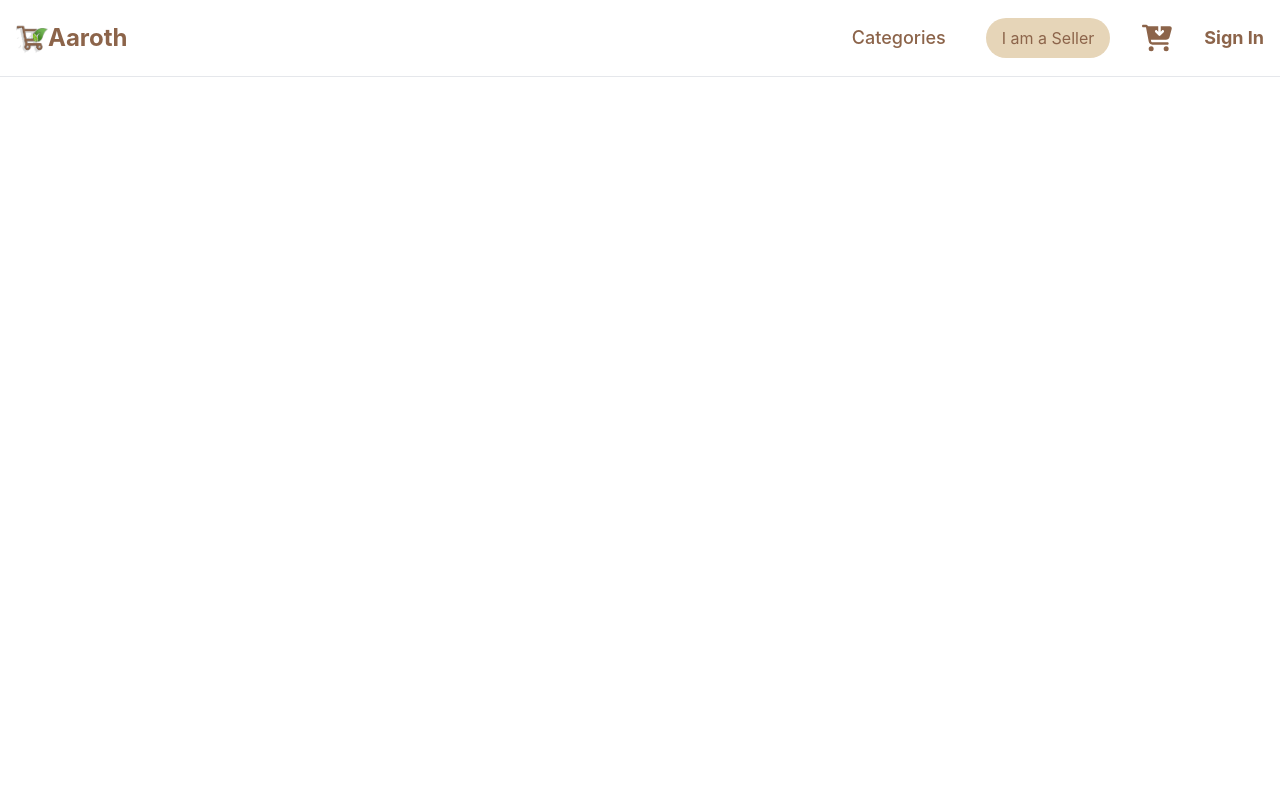
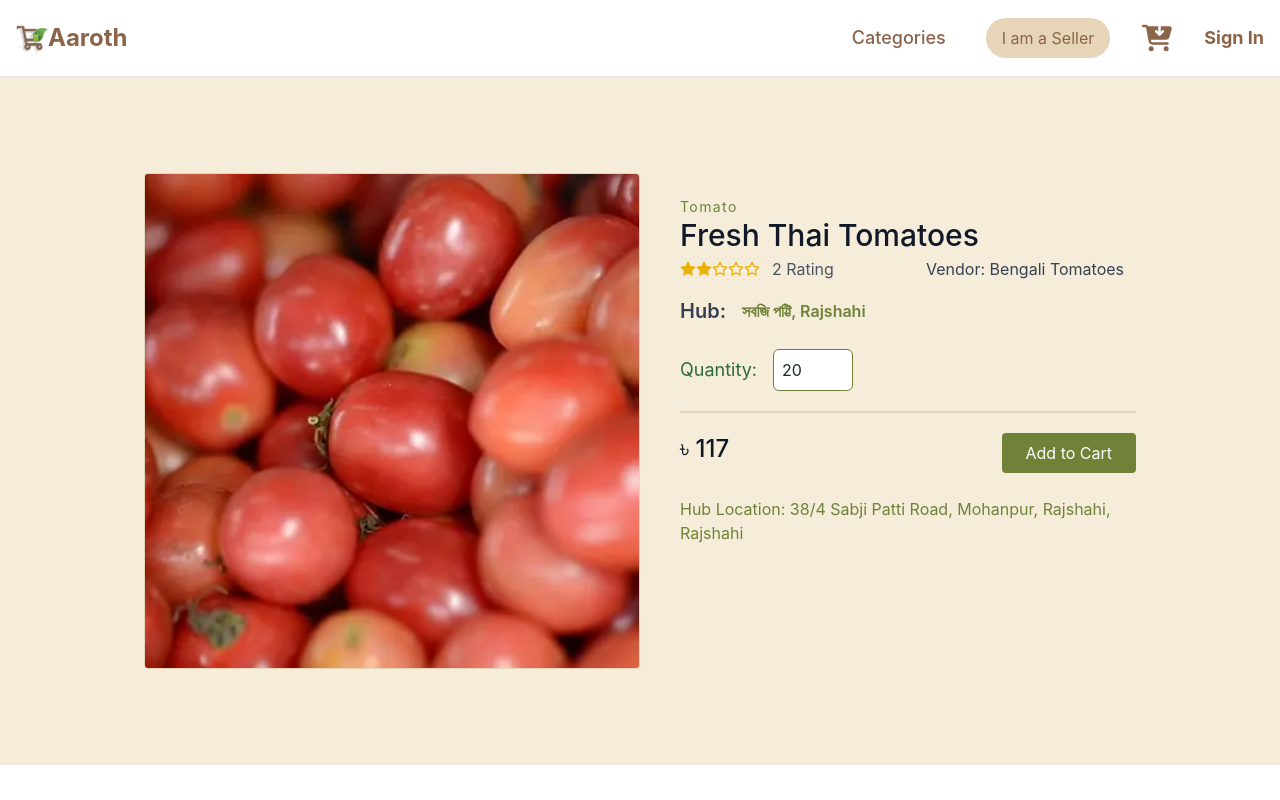
Before and after one commit to MdMirzaShihab/AarothBuyerFrontend, a React (Vite) app: page /products/1 in a window 1280 px wide. Built offline with nearby package versions, Linux system fonts and the light colour scheme.

Commit message:
Added product details page with necessary data

```diff
--- a/src/App.jsx
+++ b/src/App.jsx
@@ -4,6 +4,7 @@ import HomePage from "./pages/HomePage";
 import BuyerPage from "./pages/BuyerPage";
 import SellerPage from "./pages/SellerPage";
 import AllProducts from "./pages/AllProductsPage";
+import ProductDetails from "./pages/ProductDetails";
 
 function App() {
   return (
@@ -14,6 +15,7 @@ function App() {
         <Route path="/buyer" element={<BuyerPage />} />
         <Route path="/seller" element={<SellerPage />} />
         <Route path="/products" element={<AllProducts />} />
+        <Route path="/products/:productId" element={<ProductDetails />} />
       </Routes>
     </Router>
   );
--- a/src/cards/ProductCard.jsx
+++ b/src/cards/ProductCard.jsx
@@ -1,7 +1,11 @@
 import React from "react";
+import { Link } from "react-router-dom";
 
 const ProductCard = ({ product, catagory, hub }) => {
   return (
+    <Link
+      to={`/products/${product.id}`}
+      className="no-underline">
     <div className="border flex w-72 flex-col rounded-xl p-4 bg-white shadow-md">
       <img
         src={product.image}
@@ -17,8 +21,9 @@ const ProductCard = ({ product, catagory, hub }) => {
       <p className="text-sm">
         Available: {product.maxQuantity.toLocaleString()} kg
       </p>
-      {/* <p className="text-lg font-bold text-green-600">Price: ৳{product.price.toLocaleString('bn-BD')}/kg</p> */}
+      <p className="text-lg font-bold text-green-600">Price: ৳{product.price.toLocaleString('bn-BD')}/kg</p>
     </div>
+    </Link>
   );
 };
 
--- a/src/components/Navbar.jsx
+++ b/src/components/Navbar.jsx
@@ -30,7 +30,7 @@ const Navbar = () => {
             <div className="relative">
               <button
                 onClick={toggleDropdown}
-                className="text-lg font-medium text-earthy-brown hover:text-earthy-beige hover:bg-earthy-yellow rounded p-2 transition duration-300 ease-in-out">
+                className="text-lg font-medium text-earthy-brown hover:text-earthy-yellow hover:bg-transparent rounded p-2 transition duration-300 ease-in-out">
                 Categories
               </button>
               {isDropdownOpen && (
@@ -121,7 +121,7 @@ const Navbar = () => {
             {/* Seller Button */}
             <Link
               to="/seller"
-              className="px-4 py-2 bg-earthy-tan text-earthy-brown rounded-full hover:text-forest transition duration-300 ease-in-out">
+              className="px-4 py-2 bg-earthy-tan text-earthy-brown rounded-full hover:bg-earthy-beige transition duration-300 ease-in-out">
               I am a Seller
             </Link>
 
@@ -137,7 +137,7 @@ const Navbar = () => {
             </Link>
 
             {/* Sign In/Sign Out Button */}
-            <button className="text-lg font-bold hover:text-forest text-earthy-brown hover:bg-transparent transition duration-300 ease-in-out">
+            <button className="text-lg font-bold hover:text-earthy-yellow text-earthy-brown hover:bg-transparent transition duration-300 ease-in-out">
               Sign In
             </button>
           </div>
@@ -145,7 +145,7 @@ const Navbar = () => {
           {/* Mobile Menu Toggle */}
           <button onClick={toggleMenu} className="md:hidden text-earthy-brown">
             <svg
-              className="w-6 h-6"
+              className="w-6 h-6 m-1 rounded transition duration-300 ease-in-out"
               xmlns="http://www.w3.org/2000/svg"
               fill="none"
               viewBox="0 0 24 24"
@@ -163,7 +163,7 @@ const Navbar = () => {
             </Link>
             <Link
               to="/seller"
-              className="px-4 py-2 bg-earthy-yellow text-earthy-brown rounded-full hover:bg-earthy-tan">
+              className="px-4 py-2 bg-earthy-tan text-earthy-brown rounded-full hover:bg-earthy-beige">
               I am a Seller
             </Link>
             <Link to="/cart" className="text-lg text-earthy-brown">
--- a/src/constants/index.js
+++ b/src/constants/index.js
@@ -16,6 +16,39 @@ import {
   SmallPotatos,
   TomatoImg,
 } from "../assets";
+
+const vendorProfiles = [
+  {
+    id: 1,
+    name: "Bengali Tomatoes",
+    Rating: 2,
+  },
+  {
+    id: 2,
+    name: "Sorafot Potatoes",
+    Rating: 1.5,
+  },
+  {
+    id: 3,
+    name: "Joarder Traders",
+    Rating: 5,
+  },
+  {
+    id: 4,
+    name: "Mina Rice Mills",
+    Rating: 4,
+  },
+  {
+    id: 5,
+    name: "Deshi Chilis",
+    Rating: 4.5,
+  },
+  {
+    id: 6,
+    name: "Vagolpur",
+    Rating: 2,
+  }
+];
 
 const productCatagories = [
   {
@@ -66,6 +99,7 @@ const products = [
     hub: 17,
     price: 117,
     shipping: 3,
+    vendor: 1,
   },
   {
     id: 2,
@@ -77,6 +111,7 @@ const products = [
     hub: 19,
     price: 153,
     shipping: 3,
+    vendor: 2,
   },
   {
     id: 3,
@@ -88,6 +123,7 @@ const products = [
     hub: 1,
     price: 105,
     shipping: 2.5,
+    vendor: 3,
   },
   {
     id: 4,
@@ -99,6 +135,7 @@ const products = [
     hub: 27,
     price: 149,
     shipping: 2,
+    vendor: 4,
   },
   {
     id: 5,
@@ -110,6 +147,7 @@ const products = [
     hub: 13,
     price: 96,
     shipping: 1.5,
+    vendor: 5,
   },
   {
     id: 6,
@@ -121,6 +159,7 @@ const products = [
     hub: 2,
     price: 141,
     shipping: 2,
+    vendor: 6,
   },
   {
     id: 7,
@@ -132,6 +171,7 @@ const products = [
     hub: 1,
     price: 115,
     shipping: 2,
+    vendor: 3,
   },
   {
     id: 8,
@@ -143,6 +183,7 @@ const products = [
     hub: 18,
     price: 112,
     shipping: 2,
+    vendor: 2,
   },
   {
     id: 9,
@@ -154,6 +195,7 @@ const products = [
     hub: 1,
     price: 105,
     shipping: 2,
+    vendor: 3,
   },
 ];
 
@@ -427,4 +469,4 @@ const hubs = [
 
 
 
-export { products, hubs, productCatagories };
+export { products, hubs, productCatagories, vendorProfiles };
--- /dev/null
+++ b/src/pages/ProductDetails.jsx
@@ -0,0 +1,125 @@
+import React, { useState } from 'react';
+import { useParams } from 'react-router-dom';
+import { products } from '../constants';
+import { vendorProfiles } from '../constants';
+import { productCatagories } from '../constants';
+import { hubs } from '../constants';
+
+const ProductDetails = () => {
+  const { productId } = useParams();
+
+  // Find the product based on the productId in the URL
+  const product = products.find((product) => product.id === parseInt(productId));
+
+  // Find the corresponding vendor profile
+  const vendor = vendorProfiles.find((vendor) => vendor.id === product.vendor);
+
+  // Find the corresponding product category
+  const category = productCatagories.find((category) => category.id === product.catagory);
+
+  // Find the corresponding hub
+  const hub = hubs.find((hub) => hub.id === product.hub);
+
+  // State for selected quantity
+  const [quantity, setQuantity] = useState(product.minQuantity);
+
+  // Handle quantity change
+  const handleQuantityChange = (e) => {
+    const value = Math.max(product.minQuantity, Math.min(product.maxQuantity, parseInt(e.target.value) || product.minQuantity));
+    setQuantity(value);
+  };
+
+  // Add to Cart (this could later be connected to a state management or cart system)
+  const addToCart = () => {
+    // Add logic to add the product to the cart
+    console.log('Product added to cart', { productId: product.id, quantity });
+  };
+
+  return (
+    <section className="text-gray-700 body-font overflow-hidden bg-earthy-beige">
+    <div className="container px-5 py-24 mx-auto">
+      <div className="lg:w-4/5 mx-auto flex flex-wrap">
+        {/* Product Image */}
+        <img
+          alt={product.name}
+          className="lg:w-1/2 w-full object-cover object-center rounded border border-earthy-tan"
+          src={product.image} // Assuming product.image is a valid image path
+        />
+        <div className="lg:w-1/2 w-full lg:pl-10 lg:py-6 mt-6 lg:mt-0">
+          {/* Product Title */}
+          <h2 className="text-sm title-font text-olive tracking-widest">{category?.name}</h2>
+          <h1 className="text-gray-900 text-3xl title-font font-medium mb-1">{product.name}</h1>
+
+          {/* Rating */}
+          <div className="flex justify-between mb-4">
+            <div className="flex items-center">
+              {/* Star icons for rating */}
+              {[...Array(5)].map((_, index) => (
+                <svg
+                  key={index}
+                  fill={index < vendor?.Rating ? 'currentColor' : 'none'}
+                  stroke="currentColor"
+                  strokeLinecap="round"
+                  strokeLinejoin="round"
+                  strokeWidth="2"
+                  className="w-4 h-4 text-yellow-500"
+                  viewBox="0 0 24 24"
+                >
+                  <path d="M12 2l3.09 6.26L22 9.27l-5 4.87 1.18 6.88L12 17.77l-6.18 3.25L7 14.14 2 9.27l6.91-1.01L12 2z"></path>
+                </svg>
+              ))}
+              <span className="text-gray-600 ml-3">{vendor?.Rating} Rating</span>
+            </div>
+            <div className="mr-3">Vendor: {vendor?.name}</div>
+          </div>
+
+          {/* Product Description */}
+          <p className="leading-relaxed">{product.description}</p>
+
+          {/* Hub Information */}
+          <div className="flex items-center gap-4">
+            <span className="text-xl font-semibold text-gray-700">Hub:</span>
+            <span className="font-semibold text-olive">{hub?.name}, {hub?.district}</span>
+          </div>
+
+          {/* Price and Quantity Selection */}
+          <div className="flex mt-6 items-center pb-5 border-b-2 border-earthy-tan mb-5">
+            {/* Quantity Selector */}
+            <div className="flex items-center gap-4">
+              <label htmlFor="quantity" className="text-lg text-forest">Quantity:</label>
+              <input
+                type="number"
+                id="quantity"
+                value={quantity}
+                min={product.minQuantity}
+                max={product.maxQuantity}
+                onChange={handleQuantityChange}
+                className="w-20 p-2 border border-olive rounded-md text-gray-800"
+              />
+            </div>
+          </div>
+
+          {/* Add to Cart Button */}
+          <div className="flex">
+            <span className="title-font font-medium text-2xl text-gray-900">৳ {product.price}</span>
+            <button
+              onClick={addToCart}
+              className="flex ml-auto text-white bg-olive border-0 py-2 px-6 focus:outline-none hover:bg-earthy-tan hover:text-earthy-brown rounded"
+            >
+              Add to Cart
+            </button>
+          </div>
+
+          {/* Location and Vendor Info */}
+          <div className="flex mt-6">
+            <span className="text-olive">Hub Location: {hub?.location}, {hub?.subdistrict}, {hub?.district}, {hub?.division}</span>
+          </div>
+        </div>
+      </div>
+    </div>
+  </section>
+  );
+};
+
+
+export default ProductDetails;
```
